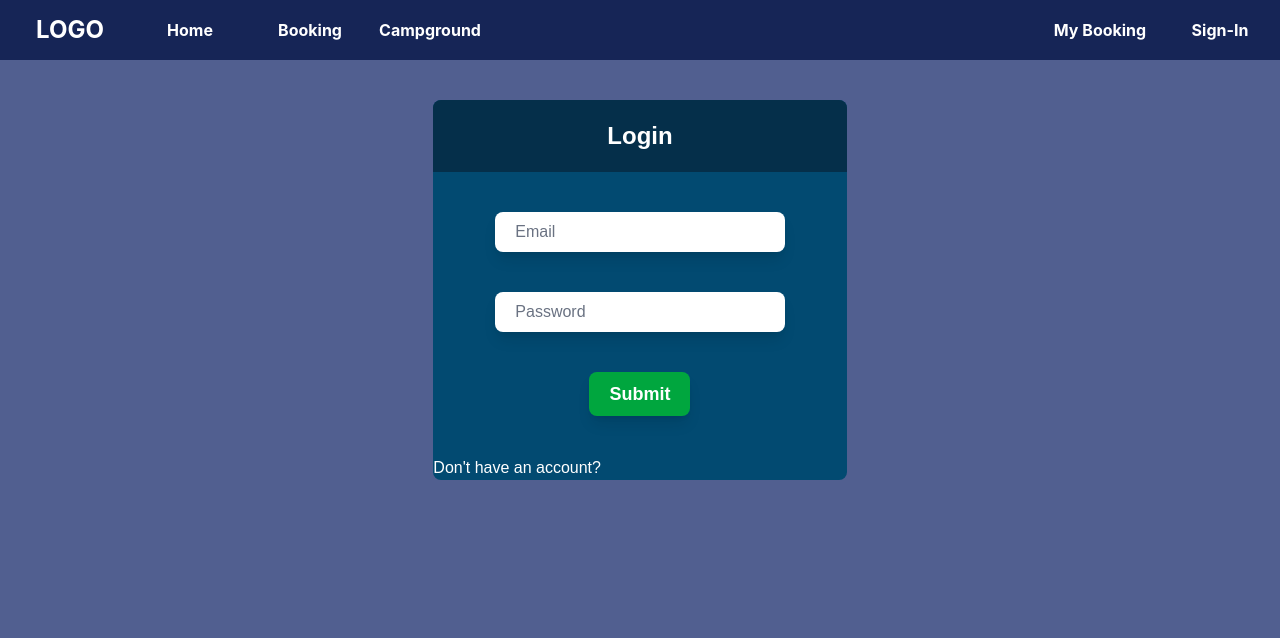
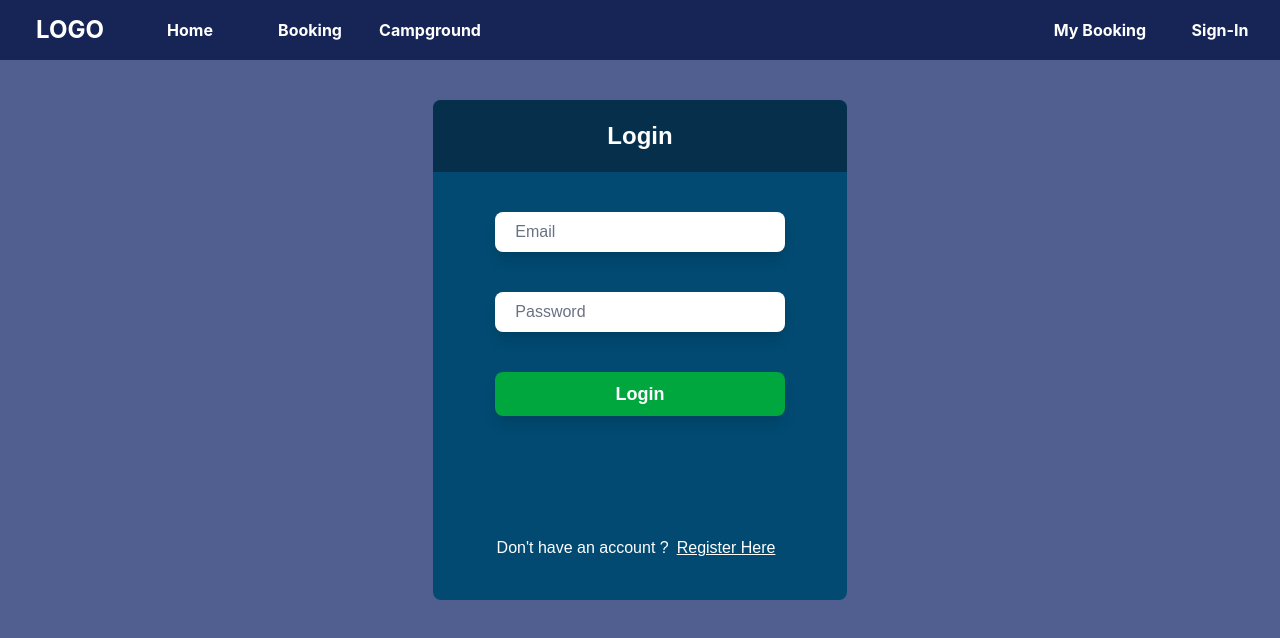
Before and after one commit to nu9g37/FE-Project-2026, a Next.js app: page /login in a window 1280 px wide. Shown: the top 638 px of the page. Built offline with nearby package versions, Linux system fonts and the light colour scheme; no server answers.

Commit message:
Added login and logout Page

```diff
--- a/src/app/(auth)/login/page.tsx
+++ b/src/app/(auth)/login/page.tsx
@@ -1,20 +1,39 @@
 "use client"
 
 import { useRouter } from "next/navigation"
-import userRegister from "@/libs/userRegister"
+import Link from "next/link";
+import { signIn } from "next-auth/react";
 
-export default function RegisterPage() {
+export default function LoginPage() {
 
   const router = useRouter();
 
+  const handleSubmit = async (e: React.SubmitEvent) => {
+    e.preventDefault();
+    const formData = new FormData(e.target);
 
+    const result = await signIn("credentials", {
+      email: formData.get("userEmail") as string,
+      password: formData.get("userPassword") as string,
+      redirect: false,
+    });
+
+    if (result?.error) {
+      console.log(result.error);
+
+      alert("Username or Password is incorrect");
+    } else {
+      router.push("/");
+      router.refresh();
+    }
+  };
 
   return (
     <main className="flex justify-center p-5">
       <div className="m-5 bg-sky-900 rounded-lg w-1/3">
         <div className="bg-sky-950 text-center text-2xl font-bold p-5 rounded-t-lg">Login</div>
 
-        <form className="my-10">
+        <form className="my-10" onSubmit={handleSubmit}>
 
           <div className="flex justify-center my-10">
             <input type="email" id="userEmail" name="userEmail" placeholder="Email"
@@ -29,16 +48,20 @@ export default function RegisterPage() {
           </div>
 
           <div className="flex justify-center my-10">
-            <button type="submit" className="bg-green-600 text-lg text-white font-semibold px-5 py-2 rounded-lg hover:bg-green-800 shadow-lg hover:shadow-2xl">
-              Submit
+            <button type="submit" className="bg-green-600 text-lg text-white font-semibold px-5 py-2 rounded-lg hover:bg-green-800 shadow-lg hover:shadow-2xl w-[70%]">
+              Login
             </button>
+          </div>
+
+          <div className="mt-30 flex justify-center">
+            Don't have an account ?
+            <Link href={"/register"} className="mx-2">
+              <h1 className="underline underline-offset-1">Register Here</h1>
+            </Link>
           </div>
 
         </form>
 
-        <div>
-          Don't have an account?
-        </div>
       </div>
     </main>
   )
--- /dev/null
+++ b/src/app/(auth)/logout/page.tsx
@@ -0,0 +1,27 @@
+"use client"
+
+import { useRouter } from "next/navigation"
+import { signOut } from "next-auth/react";
+
+export default function LogoutPage() {
+
+  const router = useRouter();
+
+  return (
+    <main className="flex justify-center p-5">
+      <div className="m-5 bg-sky-900 rounded-lg w-1/3">
+        <div className="bg-sky-950 text-center text-2xl font-bold p-5 rounded-t-lg">Are you sure to sign out ?</div>
+
+        <div className="flex flex-row justify-center m-5">
+          <button className="bg-green-600 text-white py-2 px-5 mx-5 rounded-lg text-xl font-semibold hover:bg-green-800  shadow-lg hover:shadow-2xl w-[30%]"
+            onClick={() => {signOut({ callbackUrl: "/" }); router.push("/")}}
+          >Yes</button>
+          <button className="bg-red-600 text-white py-2 px-5 mx-5 rounded-lg text-xl font-semibold hover:bg-red-800  shadow-lg hover:shadow-2xl w-[30%]"
+            onClick={() => router.push("/")}
+          >No</button>
+        </div>
+
+      </div>
+    </main>
+  )
+}
--- a/src/app/(auth)/register/page.tsx
+++ b/src/app/(auth)/register/page.tsx
@@ -2,6 +2,7 @@
 
 import { useRouter } from "next/navigation"
 import userRegister from "@/libs/userRegister"
+import Link from "next/link";
 
 export default function RegisterPage() {
 
@@ -60,9 +61,16 @@ export default function RegisterPage() {
           </div>
 
           <div className="flex justify-center my-10">
-            <button type="submit" className="bg-green-600 text-lg text-white font-semibold px-5 py-2 rounded-lg hover:bg-green-800 shadow-lg hover:shadow-2xl">
-              Submit
+            <button type="submit" className="bg-green-600 font-sans text-white font-semibold px-5 py-2 rounded-lg hover:bg-green-800 shadow-lg hover:shadow-2xl w-[70%]">
+              Register
             </button>
+          </div>
+
+          <div className="mt-30 flex justify-center">
+            Don't have an account ?
+            <Link href={"/login"} className="mx-2">
+              <h1 className="underline underline-offset-1">Signin Here</h1>
+            </Link>
           </div>
 
         </form>
--- a/src/app/api/auth/[...nextauth]/authOptions.ts
+++ b/src/app/api/auth/[...nextauth]/authOptions.ts
@@ -52,5 +52,6 @@ export const authOptions: AuthOptions = {
   },
   pages: {
     signIn: '/login',
+    signOut: "/logout"
   }
 }
```
